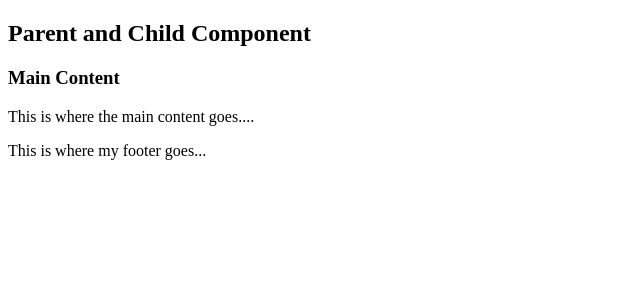
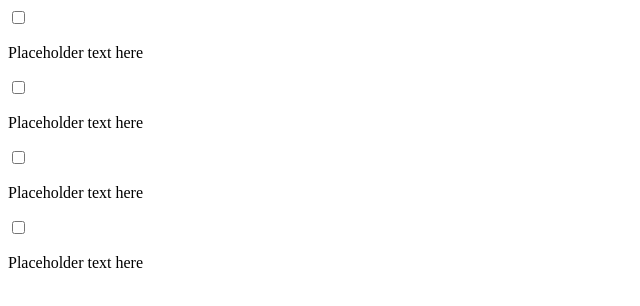
Before and after one commit to BridgitA/react, a React (Create React App) app in the folder my-app/: page / in a window 1280 px wide. Shown: the top 306 px of the page, without its empty margins (0-640 px from the left). Built offline with nearby package versions, Linux system fonts and the light colour scheme.

Commit message:
working on basic todo list

```diff
--- a/my-app/src/App.js
+++ b/my-app/src/App.js
@@ -1,14 +1,19 @@
-import React from 'react';
-import Navbar from './Navbar'
-import MainContent from './MainContent'
-import Footer from './Footer'
+import React from 'react'
 
 function App() {
   return (
    <div>
-     <Navbar />
-     <MainContent />
-     <Footer />
+     <input type="checkbox" />
+     <p>Placeholder text here</p>
+
+     <input type="checkbox" />
+     <p>Placeholder text here</p>
+
+     <input type="checkbox" />
+     <p>Placeholder text here</p>
+
+     <input type="checkbox" />
+     <p>Placeholder text here</p>
 
    </div>
   );
--- a/my-app/src/Footer.js
+++ /dev/null
@@ -1,9 +0,0 @@
-import React from 'react'
-
-function Footer(){
-    return(
-        <p>This is where my footer goes...</p>
-    )
-}
-
-export default Footer
--- a/my-app/src/MainContent.js
+++ /dev/null
@@ -1,12 +0,0 @@
-import React from 'react'
-
-function MainContent(){
-    return(
-        <div>
-            <h3>Main Content</h3>
-            <p>This is where the main content goes....</p>
-        </div>
-    )
-}
-
-export default MainContent
--- a/my-app/src/Navbar.js
+++ /dev/null
@@ -1,11 +0,0 @@
-import React from 'react'
-
-function Navbar() {
-    return(
-        <nav>
-            <h1>Parent and Child Component</h1>
-        </nav>
-    )
-}
-
-export default Navbar
```
